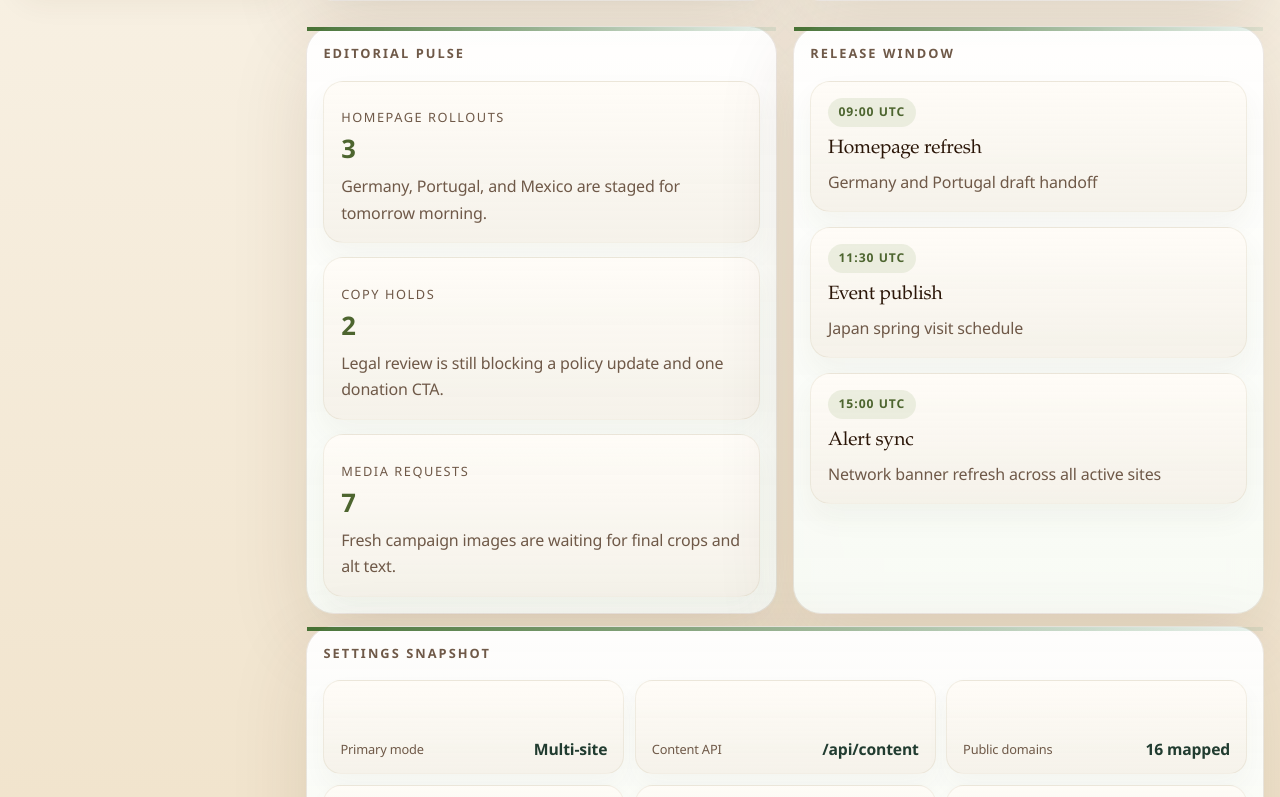
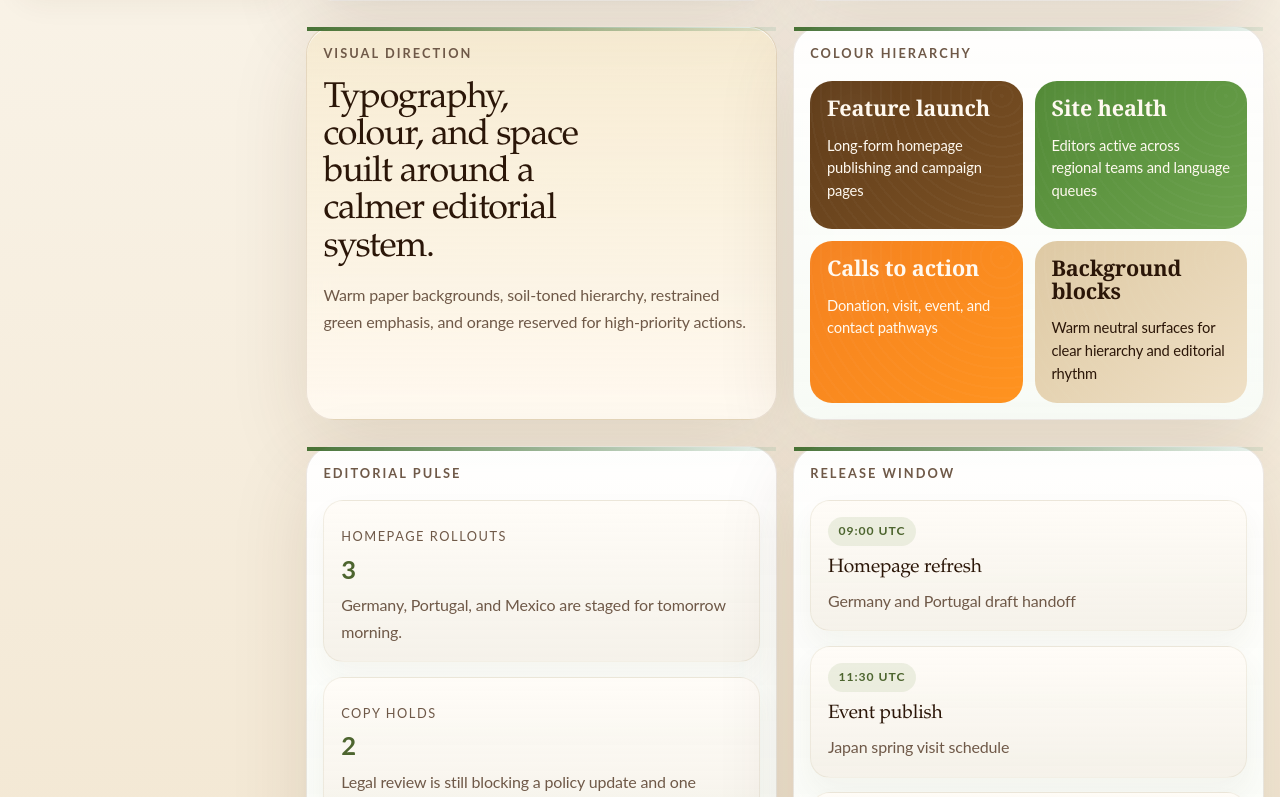
Before and after one commit to rajat1155-rrrkk/Editorial-CMS, a Next.js app: page / in a window 1280 px wide. Shown: the part 1123-1920 px from the top of the page. Built offline with nearby package versions, Linux system fonts and the light colour scheme.

Commit message:
Add editorial typography and color blocks

```diff
--- a/app/globals.css
+++ b/app/globals.css
@@ -35,6 +35,7 @@ body {
     radial-gradient(circle at 92% 12%, rgba(82, 138, 54, 0.12), transparent 22%),
     linear-gradient(180deg, #fffdfa 0%, var(--bg) 48%, var(--bg-deep) 100%);
   font-family:
+    "Lato",
     "Avenir Next",
     "Segoe UI",
     "Helvetica Neue",
@@ -100,6 +101,7 @@ h2,
 h3,
 .brand-mark {
   font-family:
+    "Bitter",
     "Iowan Old Style",
     "Palatino Linotype",
     "Book Antiqua",
@@ -1067,6 +1069,27 @@ h3,
   line-height: 1.7;
 }
 
+.workspace-brand-panel {
+  background:
+    linear-gradient(180deg, rgba(246, 233, 203, 0.72), rgba(255, 249, 240, 0.96));
+}
+
+.workspace-brand-panel h2 {
+  margin: 0;
+  max-width: 15ch;
+  color: #2b1608;
+  font-size: clamp(1.55rem, 2.8vw, 2.3rem);
+  line-height: 1.04;
+  letter-spacing: -0.03em;
+}
+
+.workspace-brand-panel p:last-child {
+  max-width: 50ch;
+  margin: 0.9rem 0 0;
+  color: #6f5948;
+  line-height: 1.7;
+}
+
 .workspace-page--minimal .dashboard-hero h1 {
   max-width: 13ch;
   font-size: clamp(1.85rem, 4vw, 3rem);
@@ -1312,6 +1335,73 @@ h3,
   font-weight: 700;
   letter-spacing: 0.08em;
   text-transform: uppercase;
+}
+
+.workspace-mosaic {
+  display: grid;
+  grid-template-columns: 1.15fr 1.15fr;
+  gap: 0.75rem;
+}
+
+.workspace-mosaic-card {
+  position: relative;
+  min-height: 148px;
+  overflow: hidden;
+  padding: 1.05rem 1.05rem 1.15rem;
+  border-radius: 22px;
+  color: #fff9f0;
+}
+
+.workspace-mosaic-card::before {
+  content: "";
+  position: absolute;
+  inset: 0;
+  opacity: 0.14;
+  background:
+    radial-gradient(circle at 20% 20%, rgba(255, 255, 255, 0.28), transparent 26%),
+    repeating-radial-gradient(circle at 90% 10%, rgba(255, 255, 255, 0.18) 0 2px, transparent 2px 10px);
+}
+
+.workspace-mosaic-card strong,
+.workspace-mosaic-card span {
+  position: relative;
+  z-index: 1;
+  display: block;
+}
+
+.workspace-mosaic-card strong {
+  font-family:
+    "Bitter",
+    "Iowan Old Style",
+    Georgia,
+    serif;
+  font-size: 1.35rem;
+  font-weight: 600;
+  line-height: 1.05;
+}
+
+.workspace-mosaic-card span {
+  max-width: 24ch;
+  margin-top: 0.85rem;
+  font-size: 0.92rem;
+  line-height: 1.55;
+}
+
+.workspace-mosaic-card--soil {
+  background: linear-gradient(135deg, #613d1a, #7b5124);
+}
+
+.workspace-mosaic-card--ecology {
+  background: linear-gradient(135deg, #528a36, #6ca24d);
+}
+
+.workspace-mosaic-card--sun {
+  background: linear-gradient(135deg, #f5821f, #ff931f);
+}
+
+.workspace-mosaic-card--sand {
+  color: #2b1608;
+  background: linear-gradient(135deg, #dec9a3, #efe0c6);
 }
 
 .preview-hero,
@@ -2980,6 +3070,7 @@ h3,
   .admin-field-grid,
   .admin-summary-grid,
   .admin-stat-grid,
+  .workspace-mosaic,
   .workspace-live-grid,
   .workspace-settings-grid,
   .workspace-pill-grid,
--- a/app/page.tsx
+++ b/app/page.tsx
@@ -65,6 +65,29 @@ const releaseWindow = [
   { time: "09:00 UTC", title: "Homepage refresh", detail: "Germany and Portugal draft handoff" },
   { time: "11:30 UTC", title: "Event publish", detail: "Japan spring visit schedule" },
   { time: "15:00 UTC", title: "Alert sync", detail: "Network banner refresh across all active sites" }
+];
+
+const visualPanels = [
+  {
+    tone: "soil",
+    title: "Feature launch",
+    detail: "Long-form homepage publishing and campaign pages"
+  },
+  {
+    tone: "ecology",
+    title: "Site health",
+    detail: "Editors active across regional teams and language queues"
+  },
+  {
+    tone: "sun",
+    title: "Calls to action",
+    detail: "Donation, visit, event, and contact pathways"
+  },
+  {
+    tone: "sand",
+    title: "Background blocks",
+    detail: "Warm neutral surfaces for clear hierarchy and editorial rhythm"
+  }
 ];
 
 export default function Home() {
@@ -140,6 +163,28 @@ export default function Home() {
       </section>
 
       <section className="dashboard-grid dashboard-grid--split workspace-live-sections">
+        <article className="dashboard-card workspace-minimal-section workspace-brand-panel">
+          <p className="dashboard-card__eyebrow">Visual direction</p>
+          <h2>Typography, colour, and space built around a calmer editorial system.</h2>
+          <p>
+            Warm paper backgrounds, soil-toned hierarchy, restrained green emphasis, and orange reserved for high-priority actions.
+          </p>
+        </article>
+
+        <article className="dashboard-card workspace-minimal-section">
+          <p className="dashboard-card__eyebrow">Colour hierarchy</p>
+          <div className="workspace-mosaic">
+            {visualPanels.map((panel) => (
+              <div key={panel.title} className={`workspace-mosaic-card workspace-mosaic-card--${panel.tone}`}>
+                <strong>{panel.title}</strong>
+                <span>{panel.detail}</span>
+              </div>
+            ))}
+          </div>
+        </article>
+      </section>
+
+      <section className="dashboard-grid dashboard-grid--split workspace-live-sections">
         <article className="dashboard-card workspace-minimal-section">
           <p className="dashboard-card__eyebrow">Editorial pulse</p>
           <div className="workspace-pulse-stack">
```
